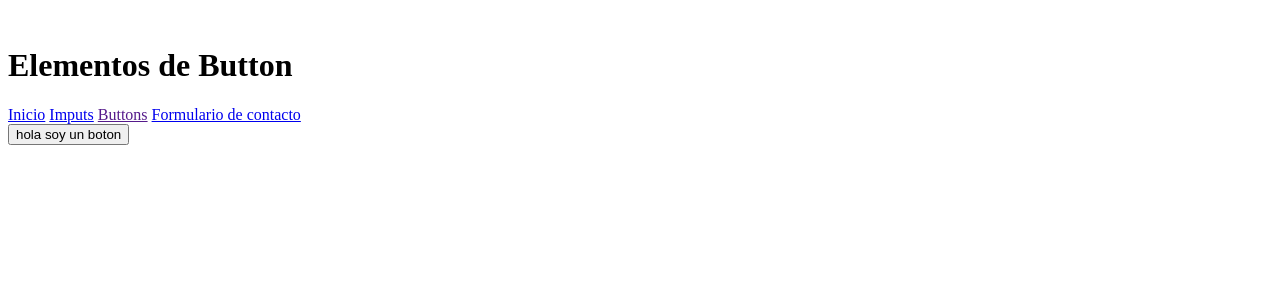
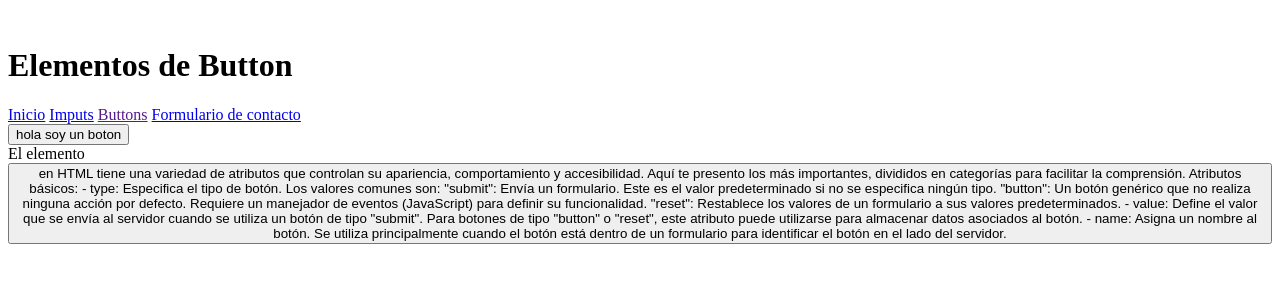
Before and after one commit to daraeulalia31/clase_daw, a plain HTML site: page Formulario/pages/button.html in a window 1280 px wide. Drawn offline with Linux system fonts and the light colour scheme; files that its build step writes are made by us from their sources; files whose address does not match are found by name.

Commit message:
clase_daw

```diff
--- a/Formulario/pages/button.html
+++ b/Formulario/pages/button.html
@@ -24,9 +24,17 @@
     <!-- el boton es el elemento que captura las interacciones del usuario y dispara
     (ejecuta) una accion, en este caso ejecuta un methodo al estar dentro de un formulario -->
     <button>hola soy un boton</button>
-   <!--AVERIGUAR ATRIBUTOS DEL BUTTON-->
 
 </section>
     <script src="./script.js"></script>
 </body>
 </html>
+<!--AVERIGUAR ATRIBUTOS DEL BUTTON-->
+El elemento <button> en HTML tiene una variedad de atributos que controlan su apariencia, comportamiento y accesibilidad. Aquí te presento los más importantes, divididos en categorías para facilitar la comprensión.
+Atributos básicos:
+- type: Especifica el tipo de botón. Los valores comunes son:
+"submit": Envía un formulario. Este es el valor predeterminado si no se especifica ningún tipo.
+"button": Un botón genérico que no realiza ninguna acción por defecto. Requiere un manejador de eventos (JavaScript) para definir su funcionalidad.
+"reset": Restablece los valores de un formulario a sus valores predeterminados.
+- value: Define el valor que se envía al servidor cuando se utiliza un botón de tipo "submit". Para botones de tipo "button" o "reset", este atributo puede utilizarse para almacenar datos asociados al botón.
+- name: Asigna un nombre al botón. Se utiliza principalmente cuando el botón está dentro de un formulario para identificar el botón en el lado del servidor.
--- a/Formulario/pages/input.html
+++ b/Formulario/pages/input.html
@@ -28,9 +28,21 @@
         <input type="password">
         <input type="tel" placeholder="ingresa tu celular">
         <p>tarea averiguar los tipos de imput</p>
+    </section>
+
         <!-- AVERIGUAR LOS ATRIBUTOS BOOLEANOS-->
+        Los atributos booleanos en HTML son atributos que, cuando están presentes en un elemento, indican que el atributo tiene un valor de "verdadero" (true). Si el atributo está ausente, se considera "falso" (false). No necesitan un valor explícito como true o false; su simple presencia o ausencia determina su estado.
+        - disabled: Desactiva un elemento de formulario, impidiendo su interacción.
+        - checked: Para elementos <input type="checkbox"> y <input type="radio">, indica si está seleccionado.
+        - selected: Para elementos <option>, indica si está seleccionado en una lista desplegable.
+        - readonly: Para elementos de formulario, impide la modificación del valor por el usuario.
+        - required: Para elementos de formulario, indica que el campo es obligatorio.
+        - hidden: Oculta un elemento.
+        - multiple: Para elementos <select>, permite seleccionar múltiples opciones.
+        - async: Para elementos <script>, indica que el script se debe cargar de forma asíncrona.
+        - defer: Para elementos <script>, indica que el script se debe cargar, pero su ejecución se debe posponer hasta que el resto    del  documento se haya analizado.
 
-    </section>
+
 
 
 
```
Also changed, not shown: Formulario/pages/contacto.html (+2 -0 lines).
